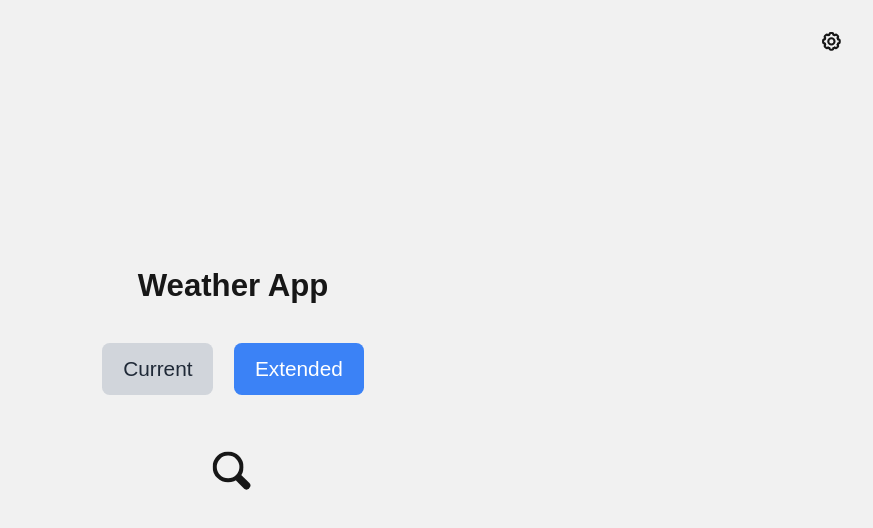
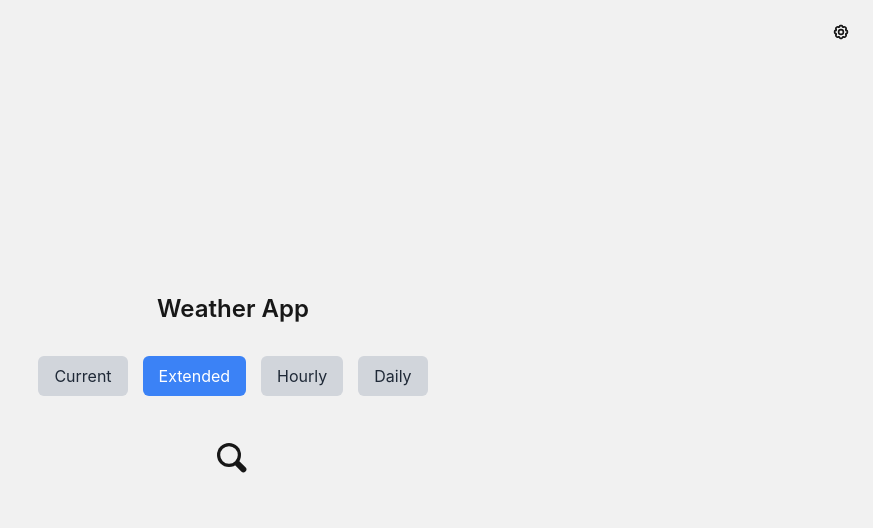
Before and after one commit to Waldorfio/weather-frontend, a React (Create React App) app: page / in a window 1280 px wide. Both pictures are taken after a click on the button "Current". Shown: the top 528 px of the page, without its empty margins (407-1280 px from the left). Built offline with nearby package versions, Linux system fonts and the light colour scheme; the HTML template or start-up script is replaced by a standard one.

Commit message:
👌 IMPROVE: extended button options

```diff
--- a/src/App.jsx
+++ b/src/App.jsx
@@ -15,6 +15,8 @@ function App() {
   const [warning, setWarning] = useState(null);
   const [celsius, setCeslsius] = useState(false);
   const [modalOpen, setModalOpen] = useState(false);
+  const [extended, setExtended] = useState('');
+  console.log('extended', extended)
 
   const fetchWeather = async () => {
     if (!query) return // prevent query from running on initial React renders, saving queries
@@ -23,7 +25,7 @@ function App() {
       setLoading(true);
       const response = await axios.post('http://localhost:3000/api/weather', {
         city: query,
-        extended: 'daily'
+        extended: extended
       });
       setWeatherData(response.data.weather);
       setError(null);
@@ -71,7 +73,10 @@ function App() {
       <h1 className="text-2xl font-semibold mb-4 self-center animate-fade-in">
         Weather App
       </h1>
-      <SearchSettings />
+      <SearchSettings
+        extended={extended}
+        setExtended={setExtended}
+      />
       <SearchBar
         query={query}
         setQuery={setQuery}
--- a/src/components/Results/WeatherData.jsx
+++ b/src/components/Results/WeatherData.jsx
@@ -10,7 +10,7 @@ const WeatherData = ({ data, celsius }) => {
           alt={data?.DailyForecasts[0].Day?.IconPhrase}
         />
         <span className="flex flex-row justify-end items-baseline">
-          <span className="text-[14px] font-[200] italic">Brisbane,&nbsp;</span>
+          <span className="text-[16px] font-[400] italic">Brisbane,&nbsp;</span>
           <span className="text-[25px] font-[500]">Australia</span>
         </span>
       </p>
--- a/src/components/SearchBar/SearchSettings.jsx
+++ b/src/components/SearchBar/SearchSettings.jsx
@@ -1,34 +1,54 @@
-import React, { useState } from 'react';
+import React, { useState, useEffect } from 'react';
 
-const SearchSettings = () => {
-  const [showCurrentWeather, setShowCurrentWeather] = useState(true);
+const SearchSettings = ({ extended, setExtended }) => {
+  const [current, setCurrent] = useState(true);
 
-  const toggleWeatherView = () => {
-    setShowCurrentWeather((prevState) => !prevState);
-  };
+  useEffect(() => {
+    if (current) { setExtended('') } // reset extended if current selected
+  }, [current])
 
   return (
-    <div className="flex justify-center items-center">
+    <div className="flex gap-[15px] self-center">
       <button
-        className={`mr-4 py-2 px-4 rounded-md transition-all duration-150 ${
-          showCurrentWeather
+        className={`py-2 px-4 rounded-md transition-all duration-150 animate-fade-in ${
+          current
             ? 'bg-blue-500 hover:bg-blue-600 text-white hover:text-gray-50'
             : 'bg-gray-300 hover:bg-gray-400 text-gray-800 hover:text-gray-700'
         }`}
-        onClick={toggleWeatherView}
+        onClick={() => setCurrent((prevState) => !prevState)}
       >
         Current
       </button>
       <button
-        className={`py-2 px-4 rounded-md transition-all duration-150 ${
-          !showCurrentWeather
+        className={`py-2 px-4 rounded-md transition-all duration-150 animate-fade-in ${
+          !current
             ? 'bg-blue-500 hover:bg-blue-600 text-white hover:text-gray-50'
             : 'bg-gray-300 hover:bg-gray-400 text-gray-800 hover:text-gray-700'
         }`}
-        onClick={toggleWeatherView}
+        onClick={() => setCurrent((prevState) => !prevState)}
       >
         Extended
       </button>
+      {(!current) && (
+        <div className="animate-slide-right flex gap-[15px]">
+          <button
+            className={`py-2 px-4 rounded-md transition-all duration-150 ${extended === 'hourly'
+              ? 'bg-orange-500 hover:bg-orange-600 text-white hover:text-gray-50'
+              : 'bg-gray-300 hover:bg-gray-400 text-gray-800 hover:text-gray-700'}`}
+            onClick={() => {setExtended('hourly')}}
+          >
+            Hourly
+          </button>
+          <button
+            className={`py-2 px-4 rounded-md transition-all duration-150 ${extended === 'daily'
+              ? 'bg-orange-500 hover:bg-orange-600 text-white hover:text-gray-50'
+              : 'bg-gray-300 hover:bg-gray-400 text-gray-800 hover:text-gray-700'}`}
+            onClick={() => {setExtended('daily')}}
+          >
+            Daily
+          </button>
+        </div>
+      )}
     </div>
   );
 };
--- a/src/index.css
+++ b/src/index.css
@@ -9,41 +9,28 @@ body {
     sans-serif;
   -webkit-font-smoothing: antialiased;
   -moz-osx-font-smoothing: grayscale;
+  background: #f1f1f1;
+  height: 100vh;
+  justify-content: center;
+  align-items: center;
+  display: flex;
+  color: #171717;
 }
-
 code {
   font-family: source-code-pro, Menlo, Monaco, Consolas, 'Courier New',
     monospace;
 }
-
-
-
-
-
 * {
   border: 0;
   box-sizing: border-box;
   margin: 0;
   padding: 0;
 }
-:root {
-  font-size: calc(16px + (24 - 16)*(100vw - 320px)/(1920 - 320));
-}
-body, button, input {
-  font: 1em Hind, sans-serif;
-  line-height: 1.5em;
-}
-body, input {
+input {
   color: #171717;
 }
-body, .search-bar {
+.search-bar {
   display: flex;
-}
-body {
-  background: #f1f1f1;
-  height: 100vh;
-  justify-content: center;
-  align-items: center;
 }
 .search-bar input,
 .search-btn,
```
